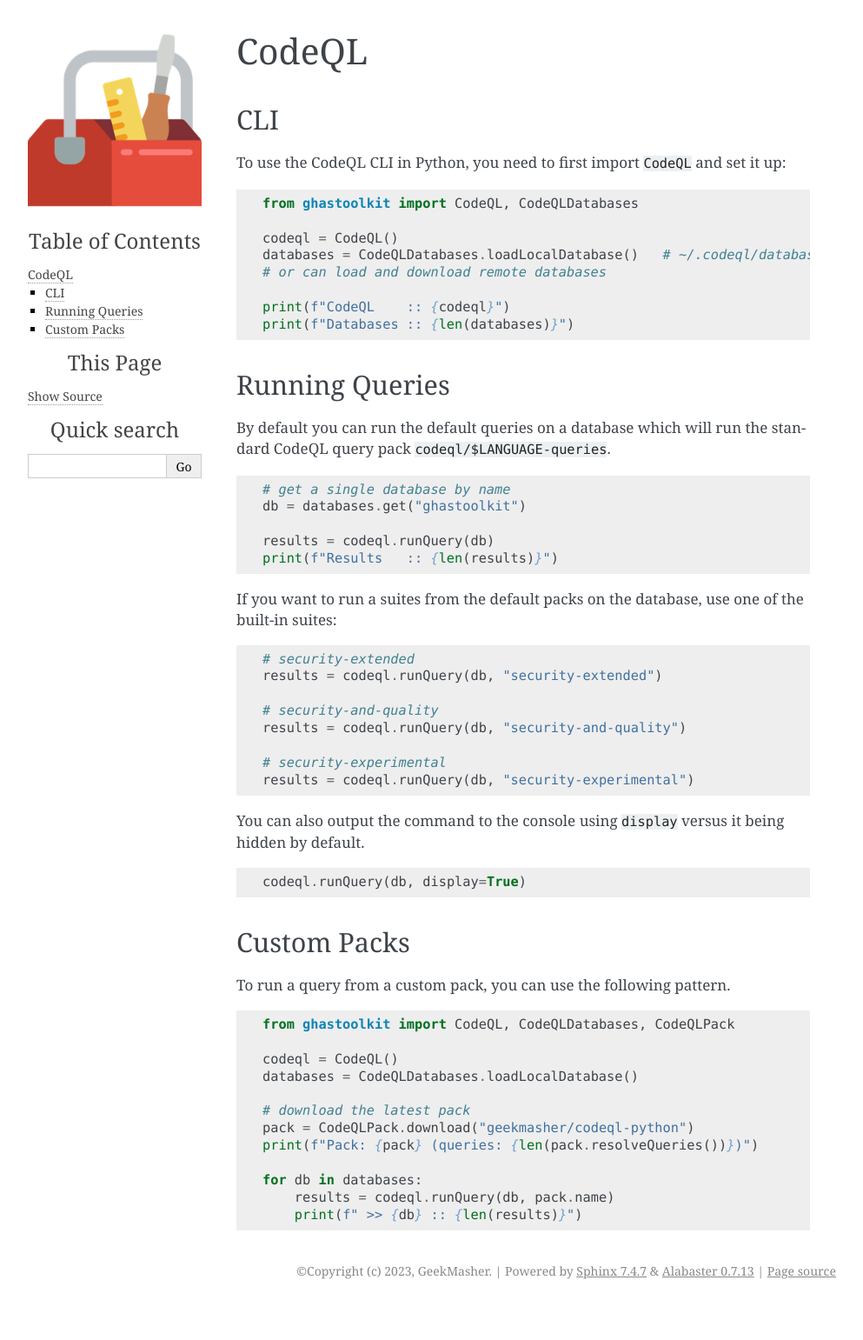
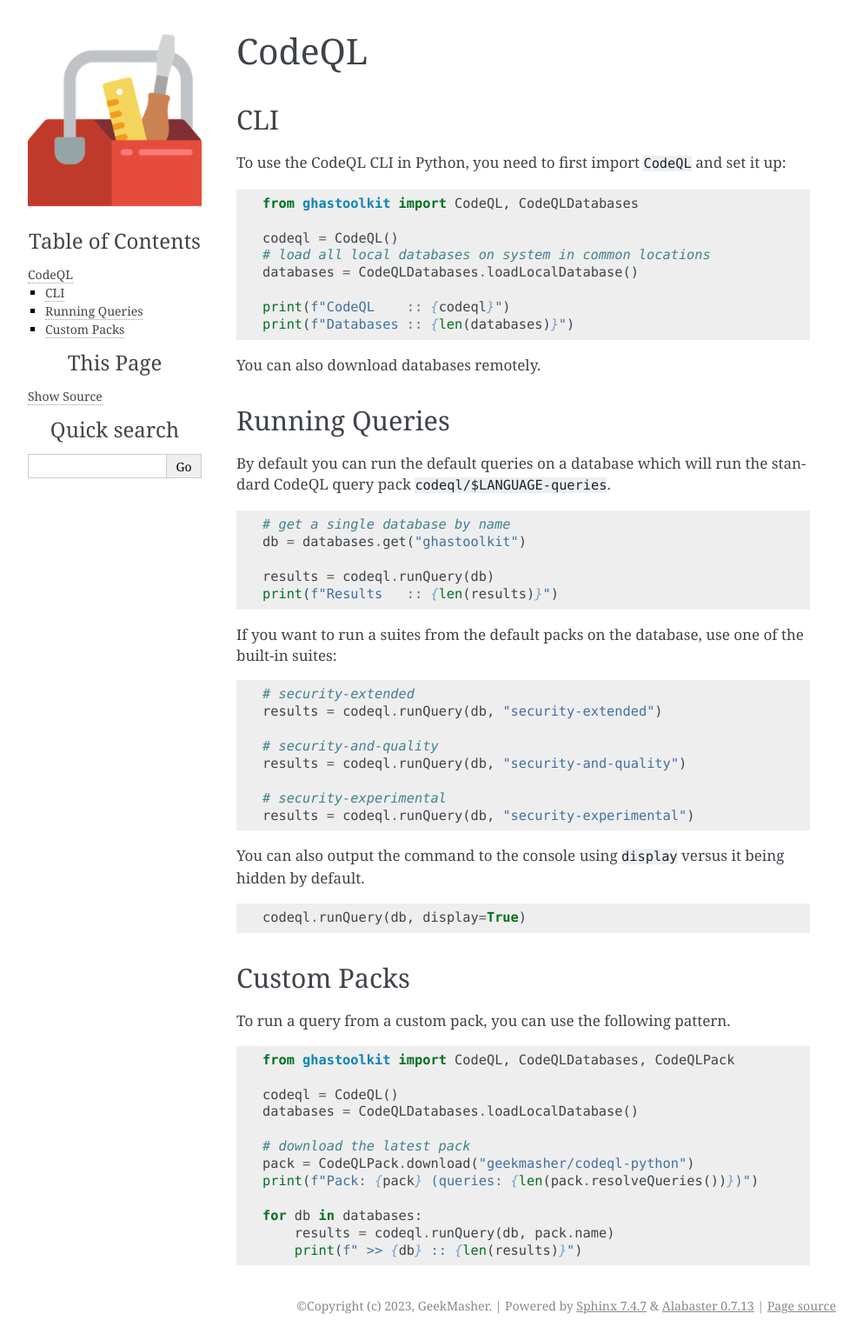
Before and after one commit to GeekMasher/ghastoolkit, a Sphinx documentation site: the page built from docs/examples/codeql.md, in a window 1280 px wide. Shown: the whole page at 87% size, without its empty margins (148-1141 px from the left). Built offline with Sphinx 7.4.7, drawn with Linux system fonts in a browser that asks for light colours; before the commit the page ends 1501 px from its top, so only the background shows below that.

Commit message:
feat: update docs

````diff
--- a/docs/examples/codeql.md
+++ b/docs/examples/codeql.md
@@ -8,12 +8,14 @@
 from ghastoolkit import CodeQL, CodeQLDatabases
 
 codeql = CodeQL()
-databases = CodeQLDatabases.loadLocalDatabase()   # ~/.codeql/databases
-# or can load and download remote databases
+# load all local databases on system in common locations
+databases = CodeQLDatabases.loadLocalDatabase()
 
 print(f"CodeQL    :: {codeql}")
 print(f"Databases :: {len(databases)}")
 ```
+
+You can also download databases remotely.
 
 ## Running Queries
 
````
